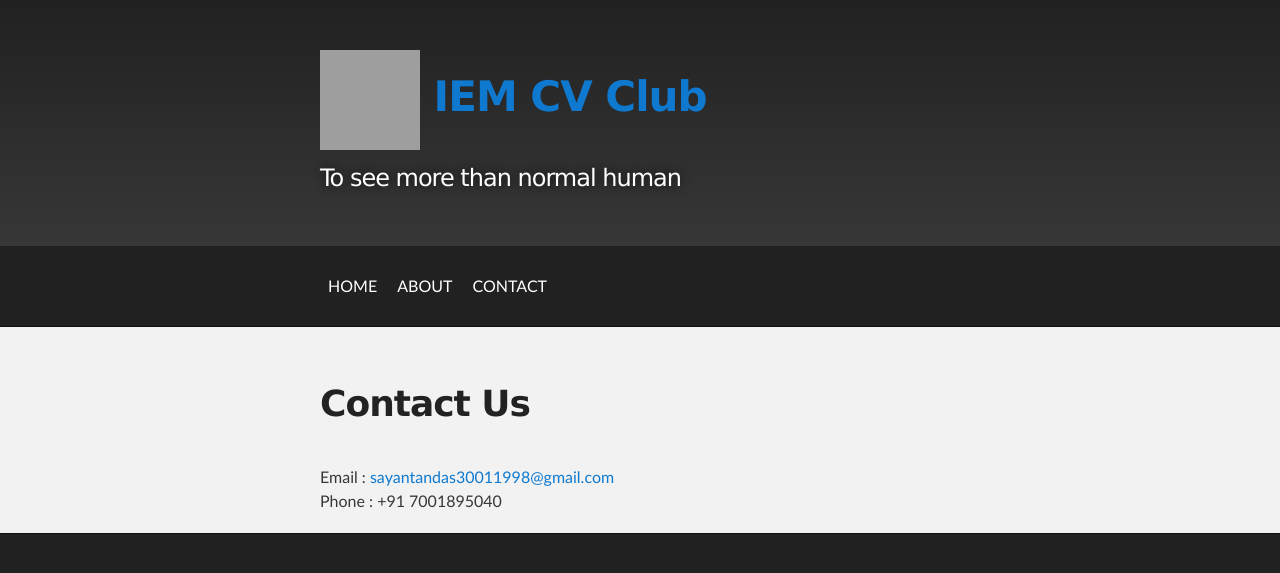
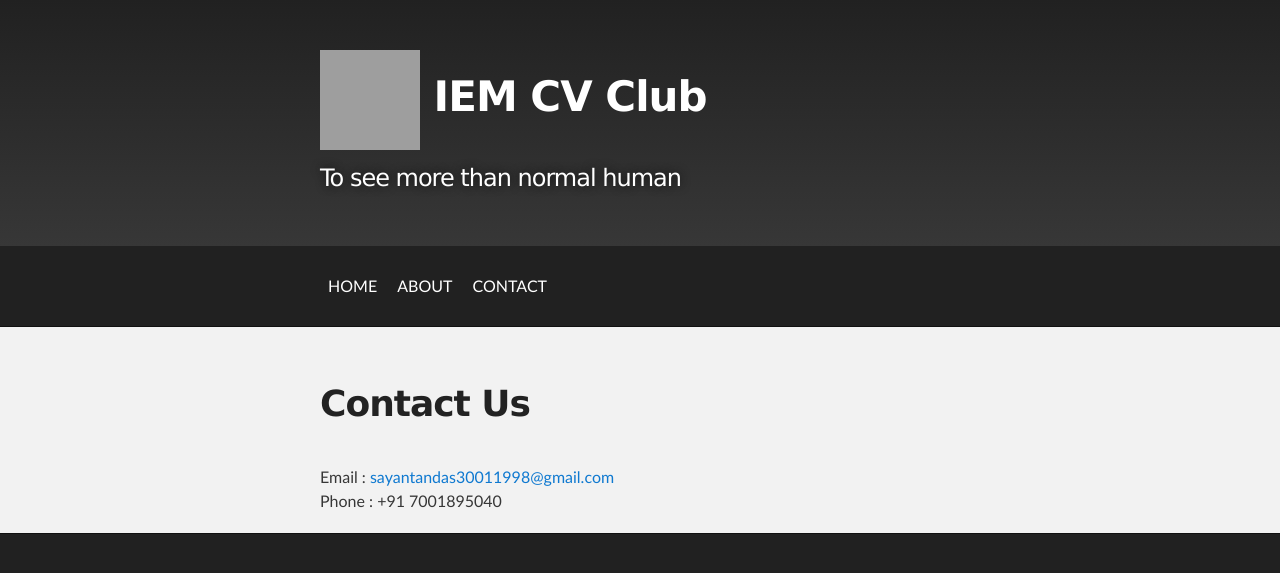
Before and after one commit to IEM-Computer-Vision/IEM-Computer-Vision.github.io, a Jekyll site: the page built from pages/contact.html, in a window 1280 px wide. Shown: the top 573 px of the page. Built offline with Jekyll 4.4.1, drawn with Linux system fonts in a browser that asks for light colours; grey boxes are pictures that could not be loaded.

```diff
--- a/assets/css/style.css
+++ b/assets/css/style.css
@@ -654,6 +654,11 @@ Full-Width Styles
   padding: 50px 10px 30px 10px;
 }
 
+#header_wrap .inner a {
+  text-decoration: none;
+  color: white;
+}
+
 #header_wrap .inner img.brand-logo {
   width: 100px;
   border: none;
--- a/assets/css/style.scss
+++ b/assets/css/style.scss
@@ -596,6 +596,10 @@ Full-Width Styles
 
 #header_wrap .inner {
   padding: 50px 10px 30px 10px;
+  a {
+    text-decoration: none;
+    color: white;
+  }
   img.brand-logo {
     width: 100px;
     border: none;
```
Also changed, not shown: 1 other file.
